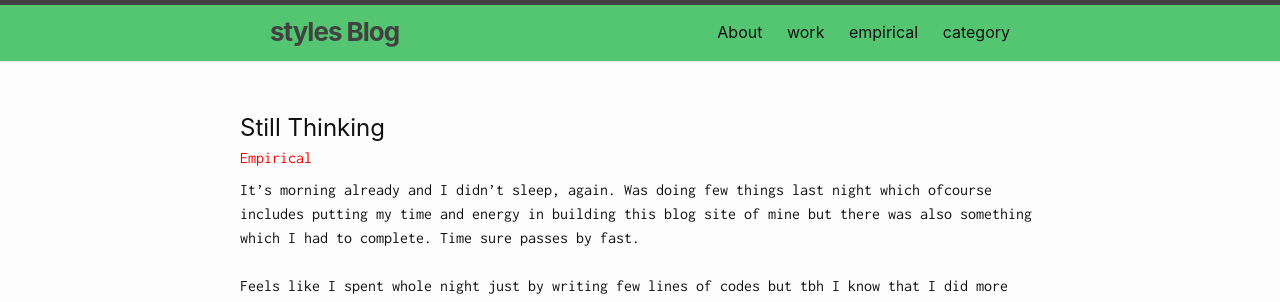
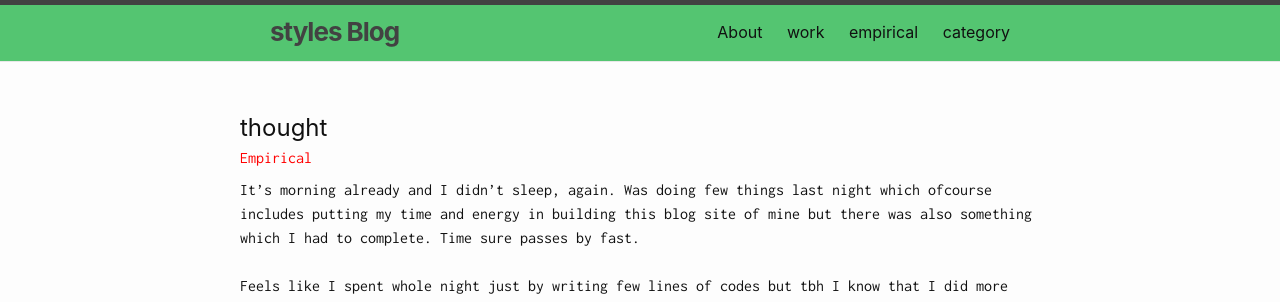
Before and after one commit to styles3544/Blog, a Jekyll site: the page built from _empirical/2020-05-15-thought.md, in a window 1280 px wide. Shown: the top 302 px of the page. Built offline with Jekyll 4.4.1, drawn with Linux system fonts in a browser that asks for light colours; comment, search, counter and statistics services are not loaded.

Commit message:
Update and rename 2020-05-15-Still-Thinking.md to 2020-05-15-thought.md

```diff
--- a/_empirical/2020-05-15-Still-Thinking.md
+++ b/_empirical/2020-05-15-thought.md
@@ -1,7 +1,7 @@
 ---
 layout: post
-title: Still Thinking
-name: Still Thinking
+title: thought
+name: thought
 categories:
 - empirical
 ---
```
